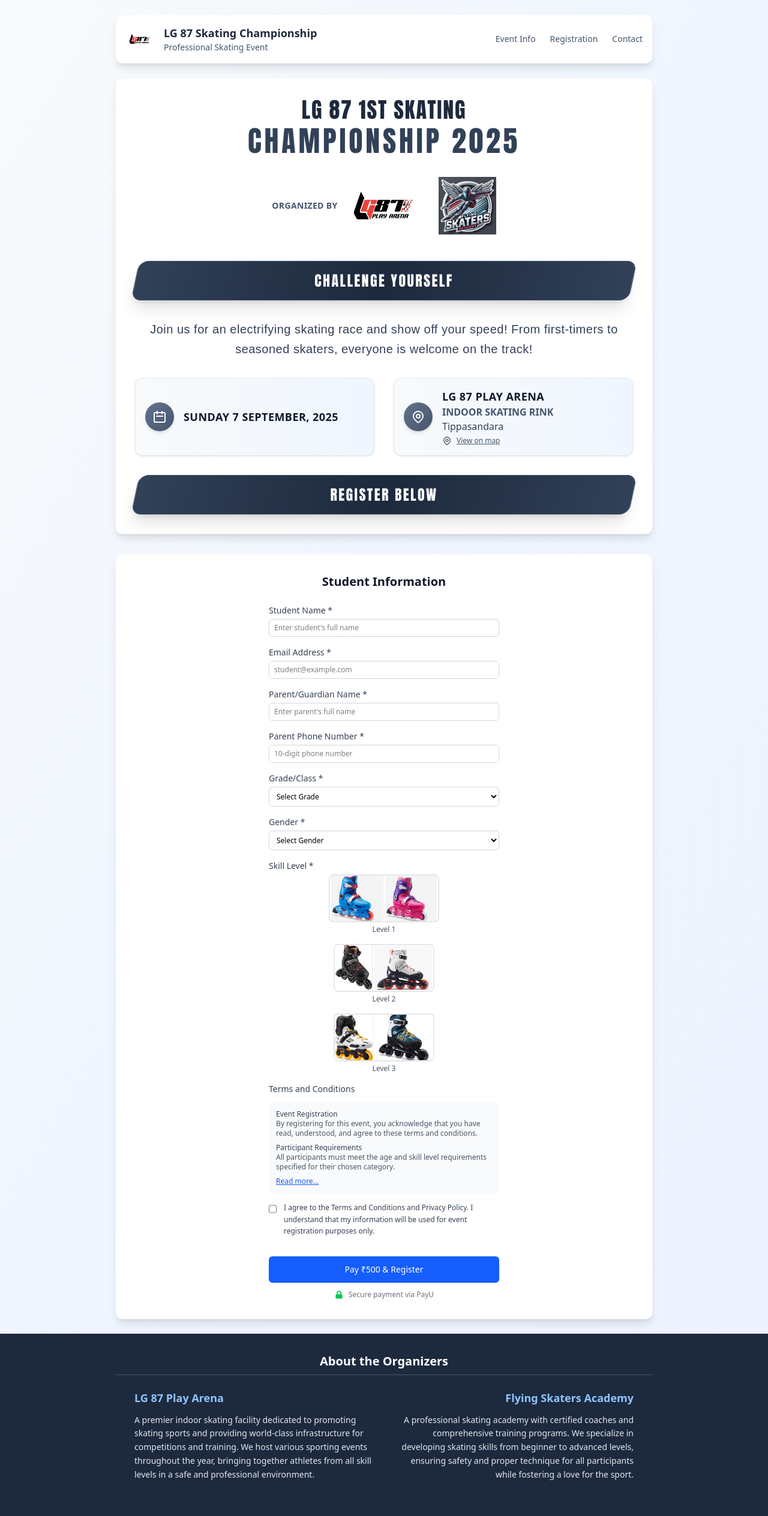
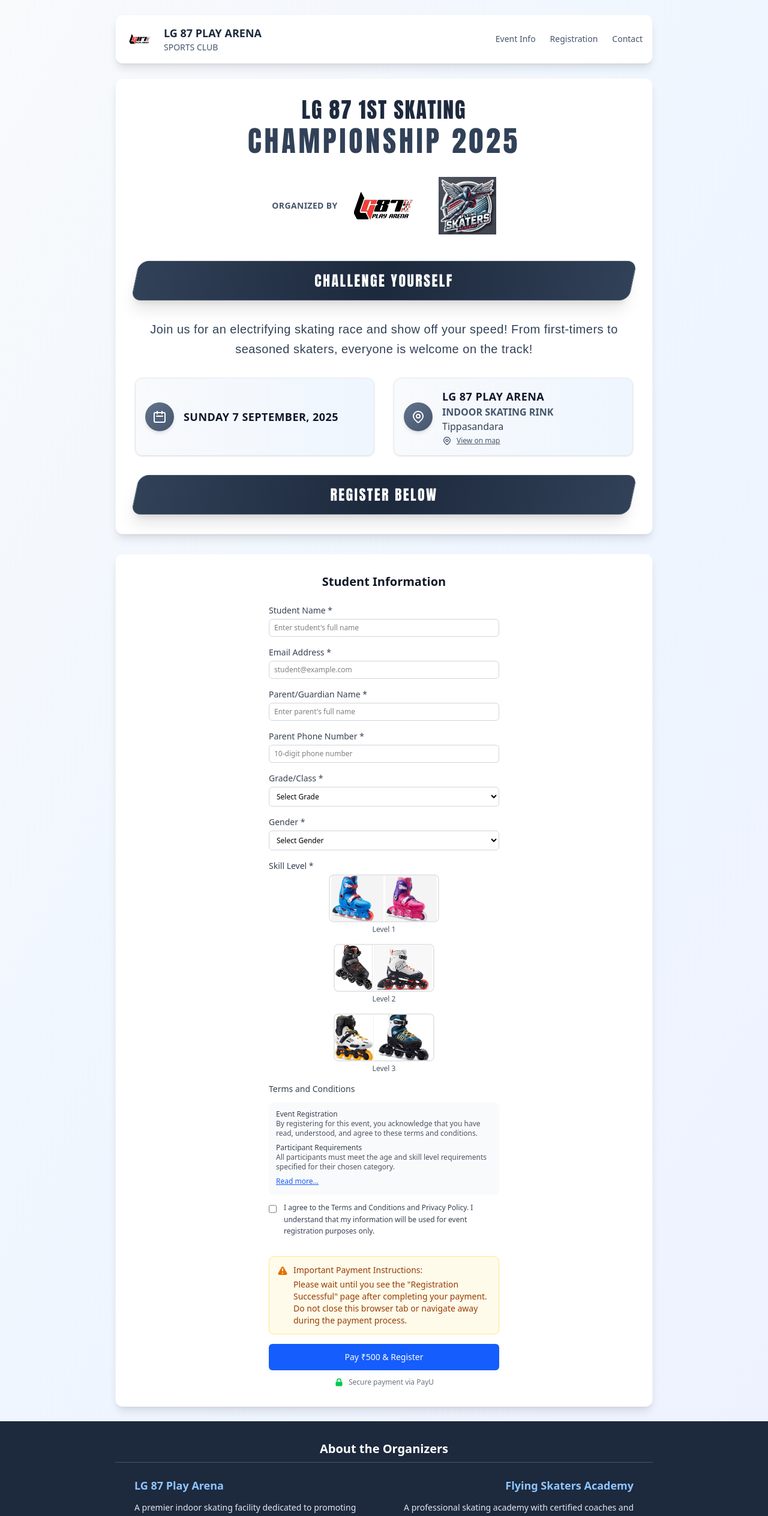
Before and after one commit to Chirag4452/Event-hosting, a React (Vite) app in the folder client/: page / in a window 1280 px wide. Shown: the top 2528 px of the page at 60% size. Built offline with nearby package versions, Linux system fonts and the light colour scheme.

Commit message:
payment-note

```diff
--- a/client/src/pages/Register.tsx
+++ b/client/src/pages/Register.tsx
@@ -211,7 +211,7 @@
         // Log validation error details if available
         if (error.response?.data?.error === 'VALIDATION_ERROR' && error.response?.data?.details) {
           console.error('🔍 Validation Error Details:');
-          error.response.data.details.forEach((detail: any, index: number) => {
+          error.response.data.details.forEach((detail: { field: string; message: string }, index: number) => {
             console.error(`  ${index + 1}. Field: ${detail.field}, Error: ${detail.message}`);
           });
         }
@@ -280,8 +280,8 @@
             <div className="flex items-center space-x-4 mb-4 sm:mb-0">
               <img src={lgArenaLogo} alt="LG 87 Play Arena" className="w-12 h-12" />
               <div>
-                <h3 className="text-lg font-bold text-slate-800">LG 87 Skating Championship</h3>
-                <p className="text-sm text-slate-600">Professional Skating Event</p>
+                <h3 className="text-lg font-bold text-slate-800">LG 87 PLAY ARENA</h3>
+                <p className="text-sm text-slate-600">SPORTS CLUB</p>
               </div>
             </div>
             <nav className="flex space-x-6">
@@ -709,8 +709,21 @@
               )}
             </div>
 
-            {/* Submit Button */}
+            {/* Payment Instructions */}
             <div className="pt-4 max-w-xs sm:max-w-sm mx-auto">
+              <div className="mb-4 p-3 bg-amber-50 border border-amber-200 rounded-lg">
+                <div className="flex items-start space-x-2">
+                  <svg className="w-5 h-5 text-amber-600 mt-0.5 flex-shrink-0" fill="currentColor" viewBox="0 0 20 20">
+                    <path fillRule="evenodd" d="M8.257 3.099c.765-1.36 2.722-1.36 3.486 0l5.58 9.92c.75 1.334-.213 2.98-1.742 2.98H4.42c-1.53 0-2.493-1.646-1.743-2.98l5.58-9.92zM11 13a1 1 0 11-2 0 1 1 0 012 0zm-1-8a1 1 0 00-1 1v3a1 1 0 002 0V6a1 1 0 00-1-1z" clipRule="evenodd" />
+                  </svg>
+                  <div className="text-sm text-amber-800">
+                    <p className="font-medium mb-1">Important Payment Instructions:</p>
+                    <p>Please wait until you see the "Registration Successful" page after completing your payment. Do not close this browser tab or navigate away during the payment process.</p>
+                  </div>
+                </div>
+              </div>
+
+              {/* Submit Button */}
               <button
                 type="submit"
                 disabled={isSubmitting}
```
